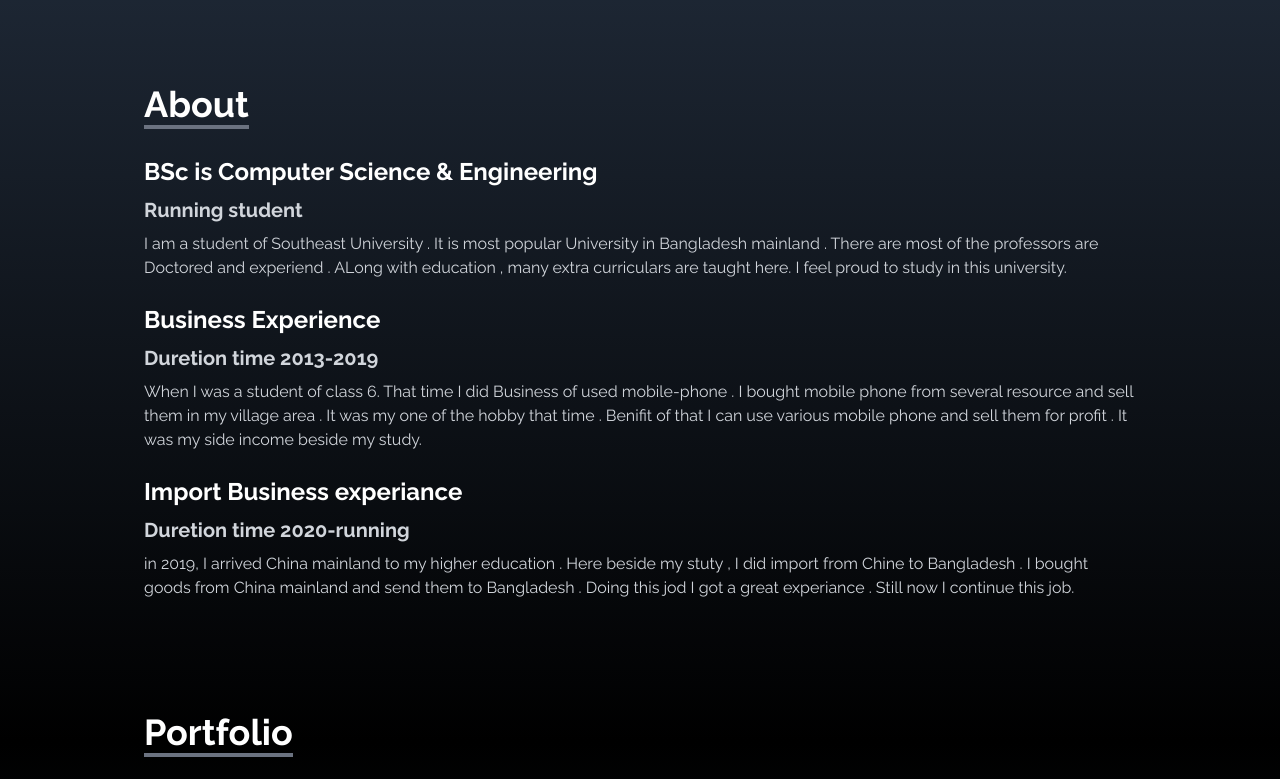
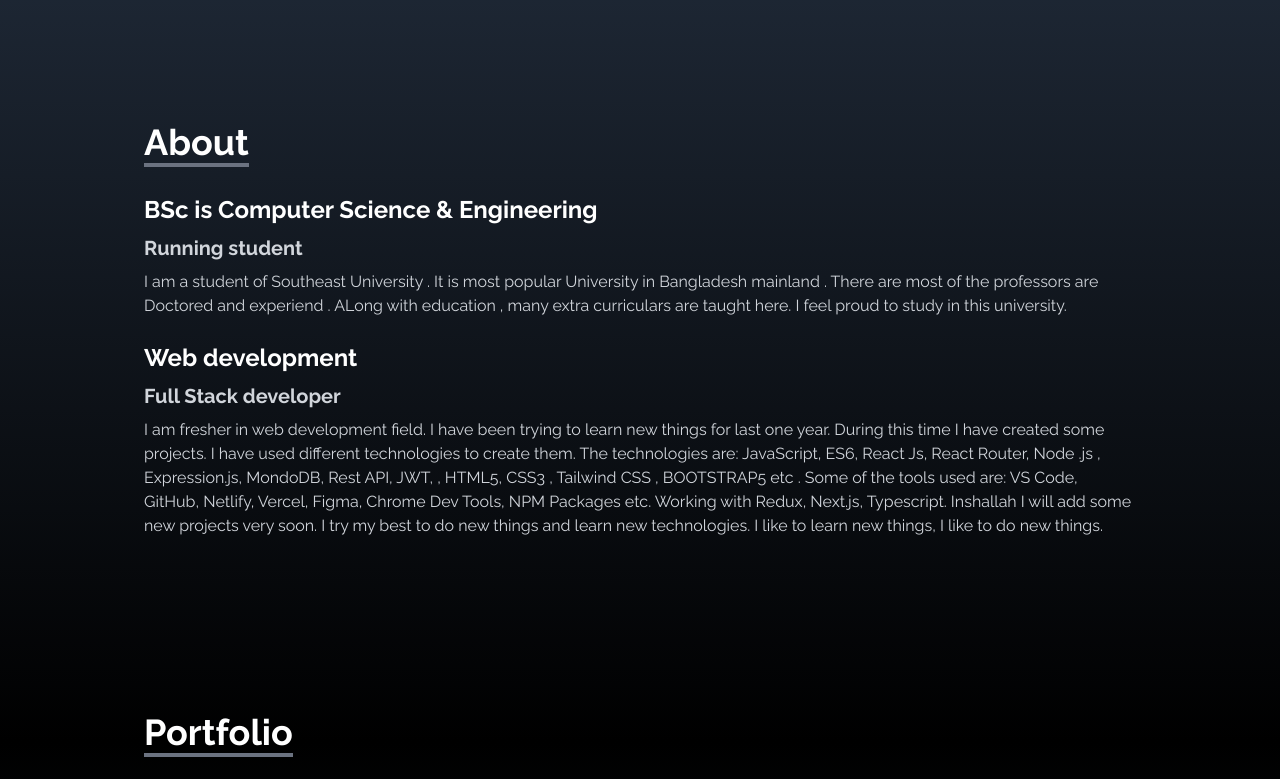
Before and after one commit to mustakim10/personal-portfolio, a React (Vite) app: page / in a window 1280 px wide. Shown: the part 858-1637 px from the top of the page. Built offline with nearby package versions, Linux system fonts and the light colour scheme.

Commit message:
again some change

```diff
--- a/src/components/About.jsx
+++ b/src/components/About.jsx
@@ -14,13 +14,11 @@ const About = () => {
                 <h5 className="text-xl text-gray-300 font-bold my-2">Running student</h5>
                 <p className="text-gray-300">I am a student of Southeast University . It is most popular University in Bangladesh mainland . There are most of the professors are Doctored and experiend .  ALong with education , many extra curriculars are taught here. I feel proud to study in this university. </p>
                 <br />
-                <h4 className="font-bold text-2xl">Business Experience</h4>
-                <h5 className="text-xl text-gray-300 font-bold my-2">Duretion time 2013-2019</h5>
-                <p className="text-gray-300">When I was a student of class 6. That time I did Business of used mobile-phone . I bought mobile phone from several resource and sell them in my village area . It was my one of the hobby that time . Benifit of that I can use various mobile phone and sell them for profit . It was my side income beside my study. </p>
+                <h4 className="font-bold text-2xl">Web development</h4>
+                <h5 className="text-xl text-gray-300 font-bold my-2">Full Stack developer</h5>
+                <p className="text-gray-300">I am fresher in web development field. I have been trying to learn new things for last one year. During this time I have created some projects. I have used different technologies to create them. The technologies are: JavaScript, ES6, React Js, React Router, Node  .js , Expression.js, MondoDB, Rest API, JWT, , HTML5, CSS3 , Tailwind CSS , BOOTSTRAP5 etc .  Some of the tools used are: VS Code, GitHub, Netlify, Vercel, Figma, Chrome Dev Tools, NPM Packages etc.  Working with Redux, Next.js, Typescript.  Inshallah I will add some new projects very soon.  I try my best to do new things and learn new technologies. I like to learn new things, I like to do new things.</p>
                 <br />
-                <h4 className="font-bold text-2xl">Import Business experiance</h4>
-                <h5 className="text-xl text-gray-300 font-bold my-2">Duretion time 2020-running</h5>
-                <p className="text-gray-300">in 2019, I arrived China mainland to my higher education . Here beside my stuty , I did import from Chine to Bangladesh . I bought goods from China mainland and send them to Bangladesh . Doing this jod I got a great experiance . Still now I continue this job. </p>
+
 
             </div>
         </div>
--- a/src/components/Home.jsx
+++ b/src/components/Home.jsx
@@ -1,7 +1,6 @@
 import personalimg from "../assets/home/My project.png"
 import {MdKeyboardArrowRight} from "react-icons/md"
 import {Link} from "react-scroll"
-import {Helmet} from "react-helmet";
 
 const Home = () => {
     return (
--- a/src/components/SocialLinks.jsx
+++ b/src/components/SocialLinks.jsx
@@ -1,6 +1,8 @@
 import { FaGithub, FaLinkedin} from "react-icons/fa";
 import { HiOutlineMail } from "react-icons/hi";
-import { BsFacebook, BsFillPersonLinesFill } from "react-icons/bs";
+import { BsFillPersonLinesFill } from "react-icons/bs";
+import { SiLeetcode } from "react-icons/si";
+
 
 const SocialLinks = () => {
 
@@ -29,13 +31,22 @@ const SocialLinks = () => {
             id: 4,
             child: (
                 <>
+                    leetcode <SiLeetcode size={30}></SiLeetcode>
+                </>
+            ),
+            href: 'https://leetcode.com/Mustakim2799/'
+        },
+        {
+            id: 5,
+            child: (
+                <>
                     Mail <HiOutlineMail size={30}></HiOutlineMail>
                 </>
             ),
             href: 'mailto:md.mustakim2799@gmail.com'
         },
         {
-            id: 5,
+            id: 6,
             child: (
                 <>
                     Resume <BsFillPersonLinesFill size={30}></BsFillPersonLinesFill>
```
